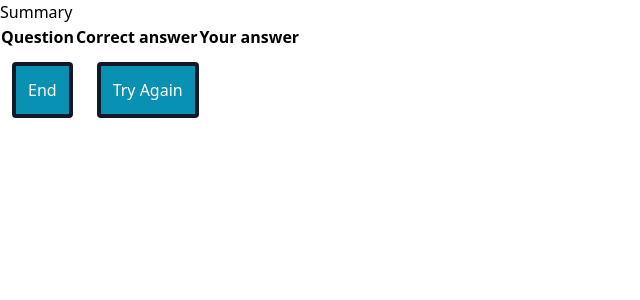
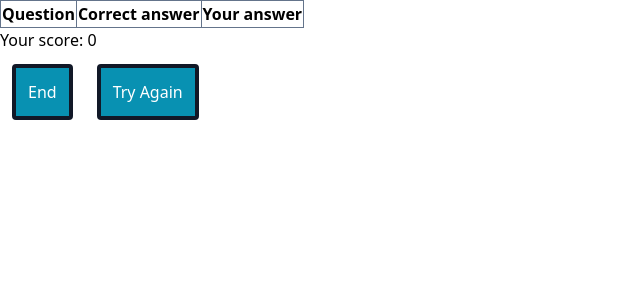
Before and after one commit to iljaasdhonre/Assignment_5_Trivia_Game, a Vue app: page /result in a window 1280 px wide. Shown: the top 300 px of the page, without its empty margins (0-640 px from the left). Built offline with nearby package versions, Linux system fonts and the light colour scheme.

Commit message:
layout changes

```diff
--- a/src/components/result/Result.vue
+++ b/src/components/result/Result.vue
@@ -7,7 +7,8 @@ import Summary from "./Summary.vue";
 const store = useStore();
 const router = useRouter();
 
-const questions = computed(() => store.state.questions);
+const questions = computed(() => store.state.userAnswers);
+const score = computed(() => store.state.score);
 
 const resetGame = (action) => {
   store.commit("reSetScore", 0);
@@ -24,6 +25,9 @@ const resetGame = (action) => {
 
 <template>
   <Summary :questionsProp="questions" />
+  <div>
+    <h2>Your score: {{ score }}</h2>
+  </div>
   <button
     @click="resetGame('end')"
     class="bg-cyan-600 text-white p-3 rounded border-4 border-gray-900"
--- a/src/components/result/Summary.vue
+++ b/src/components/result/Summary.vue
@@ -3,18 +3,25 @@ const props = defineProps({ questionsProp: Array });
 </script>
 
 <template>
-  <h1>Summary</h1>
-  <table aria-label="summary-table">
-    <tr>
-      <th>Question</th>
-      <th>Correct answer</th>
-      <th>Your answer</th>
-    </tr>
-    <tr v-for="(question, index) in questionsProp" :key="index">
-      <td>{{ question.question }}</td>
-      <td>{{ question.correct_answer }}</td>
-    </tr>
-  </table>
+  <main class="container">
+    <table
+      class="table-auto border-collapse border border-slate-500"
+      aria-label="summary-table"
+    >
+      <tr>
+        <th class="border border-slate-500">Question</th>
+        <th class="border border-slate-500">Correct answer</th>
+        <th class="border border-slate-500">Your answer</th>
+      </tr>
+      <tr v-for="(question, index) in questionsProp" :key="index">
+        <td class="border border-slate-400">{{ question.answeredQuestion.question }}</td>
+        <td class="border border-slate-400">
+          {{ question.answeredQuestion.correct_answer }}
+        </td>
+        <td class="border border-slate-400">{{ question.answer }}</td>
+      </tr>
+    </table>
+  </main>
 </template>
 
 <style></style>
```
